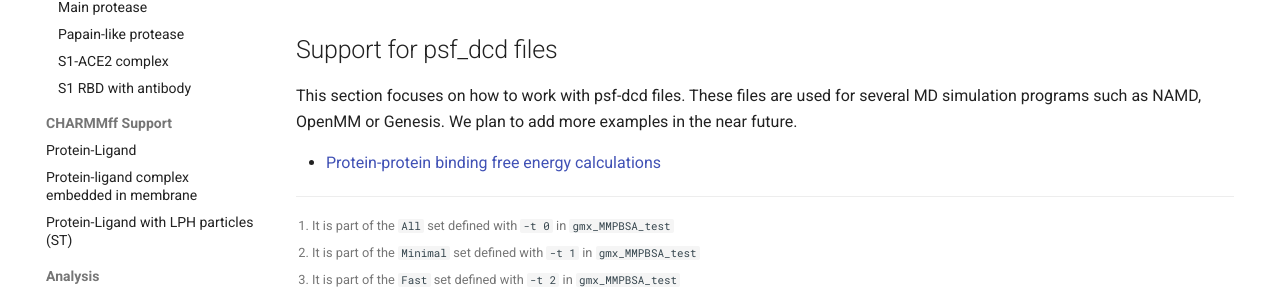
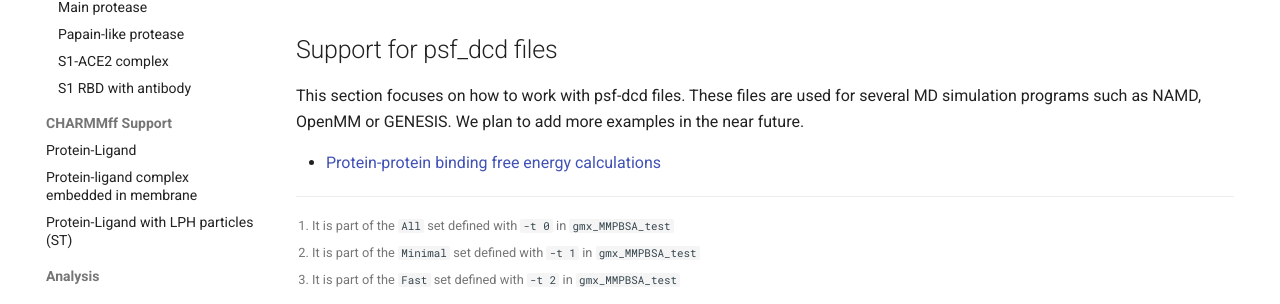
Before and after one commit to Valdes-Tresanco-MS/gmx_MMPBSA, an MkDocs documentation site: the page built from docs/examples/README.md, in a window 1280 px wide and 900 px high, scrolled down 1375 px. Shown: the part 514-818 px from the top of the window. Built offline with MkDocs 1.6.1 and Material for MkDocs 9.7.7, drawn with Linux system fonts in a browser that asks for light colours; comment, search, counter and statistics services are not loaded.

Commit message:
tutorial for psf_dcd files

```diff
--- a/docs/examples/README.md
+++ b/docs/examples/README.md
@@ -63,7 +63,7 @@
 ## Support for psf_dcd files
 
 This section focuses on how to work with psf-dcd files. These files are used for several MD simulation
-programs such as NAMD, OpenMM or Genesis. We plan to add more examples in the near future.
+programs such as NAMD, OpenMM or GENESIS. We plan to add more examples in the near future.
 
 * [Protein-protein binding free energy calculations](psf_dcd/protein_protein/README.md)
 
```
